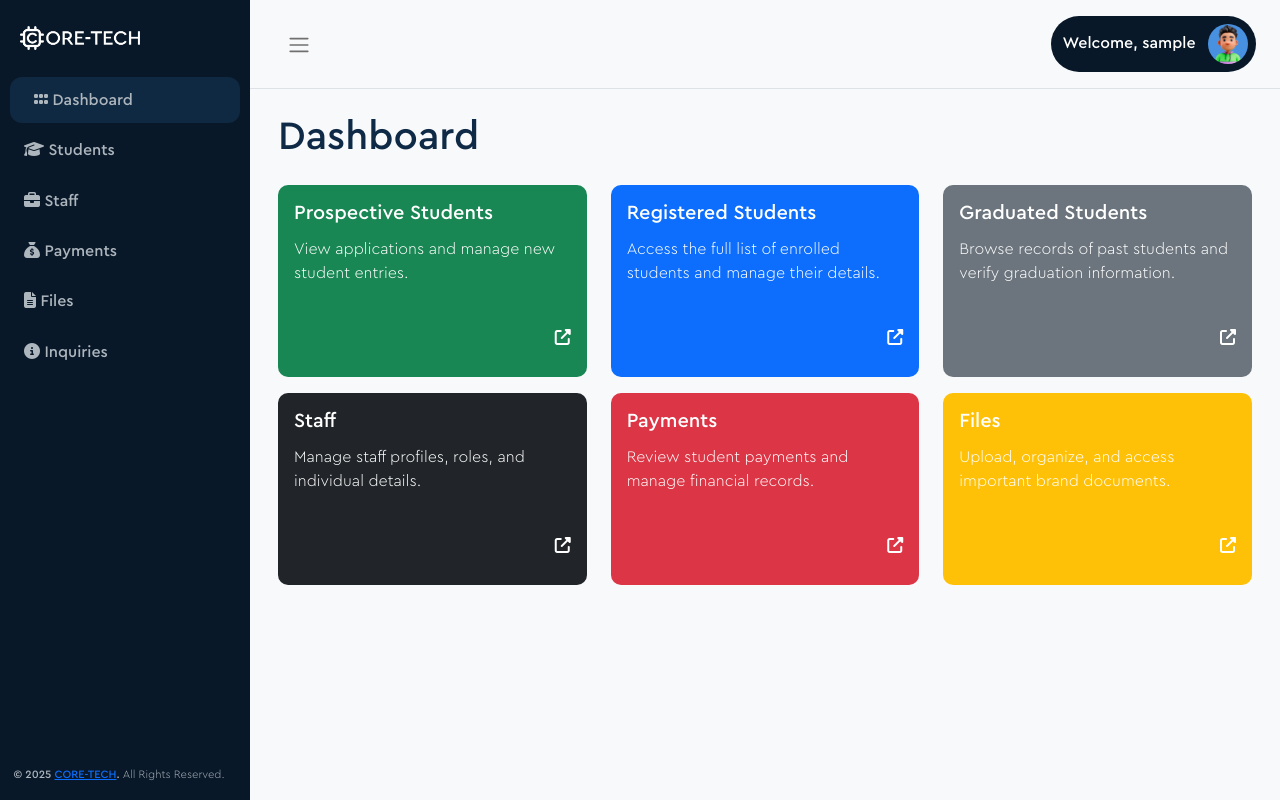
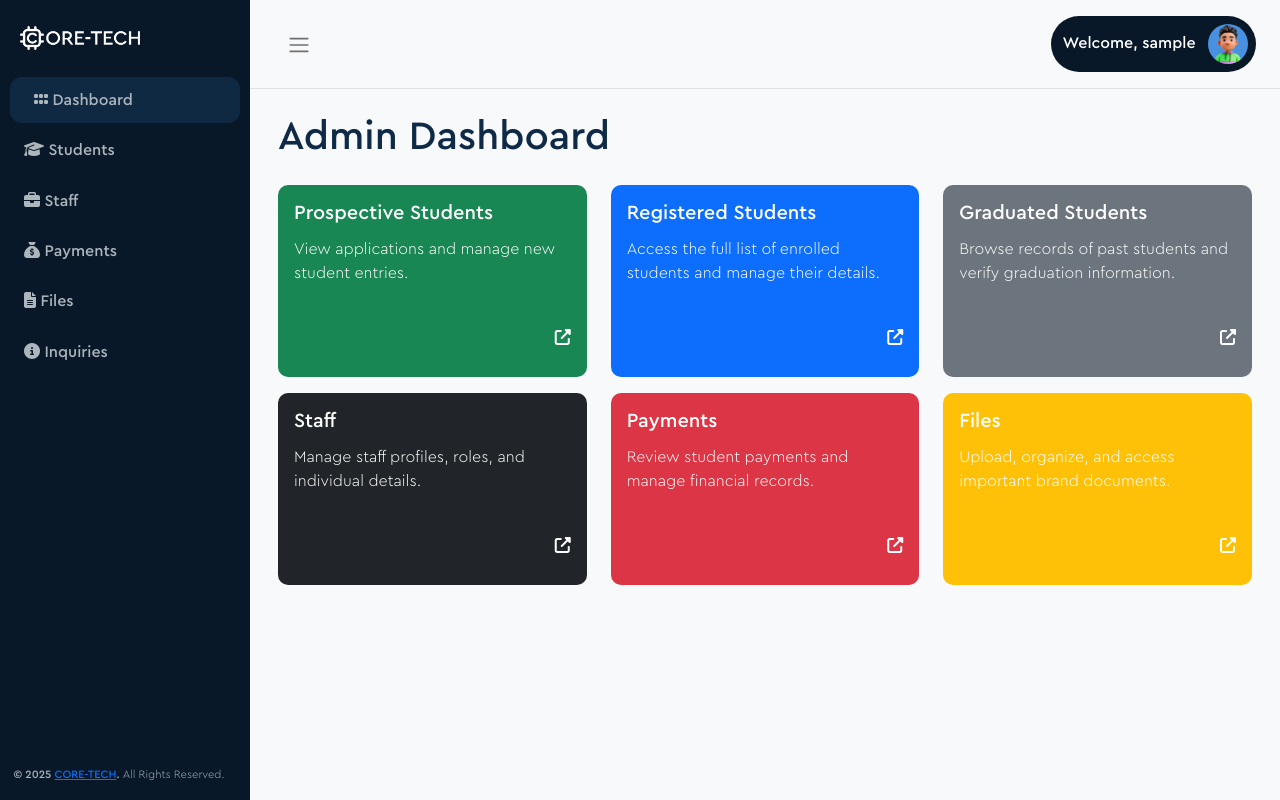
Before and after one commit to coresystechng/coresystechng.github.io, a PHP site: page /admin_dashboard.php in a window 1280 px wide. Run offline with PHP 8.4, Linux system fonts and the light colour scheme; the visitor is signed in with stand-in values (Sample User, id 1); data that the repository does not hold is empty; some libraries are stand-ins or nearby versions.

Commit message:
more improvements

```diff
--- a/admin_dashboard.php
+++ b/admin_dashboard.php
@@ -224,7 +224,7 @@
                     <?php endif; ?>
 
                     <div class="mt-3 mb-4">
-                        <h1 class="blue">Dashboard</h1>
+                        <h1 class="blue">Admin Dashboard</h1>
                         <!-- <h5 class="mb-0 light" style="font-family: cera_light !important; font-weight: 600 !important;">Overview of student data</h5> -->
                     </div>
 
--- a/files.php
+++ b/files.php
@@ -146,7 +146,7 @@
                             Payments
                         </a>
                     </li>
-                    <li class="reg my-1">
+                    <li class="reg active">
                         <a href="./files.php" class="sidebar-link">
                             <i class="fa-solid fa-file-lines"></i>
                             Files
```
